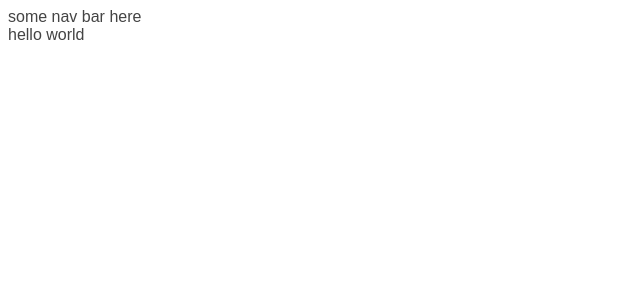
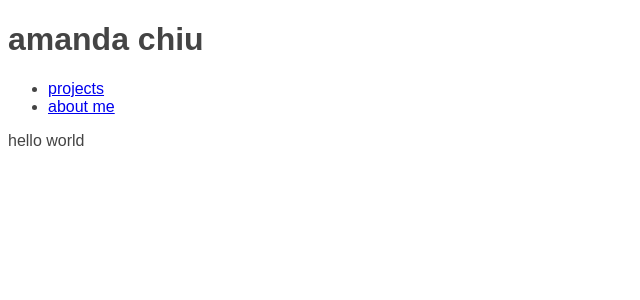
Before and after one commit to amandachiuu/amandachiuu.github.io, a Jekyll site: the page built from index.html, in a window 1280 px wide. Shown: the top 300 px of the page, without its empty margins (0-640 px from the left). Built offline with Jekyll 4.4.1, drawn with Linux system fonts in a browser that asks for light colours; some web fonts are replaced.

Commit message:
add prelim navbar

```diff
--- a/_config.yml
+++ b/_config.yml
@@ -13,7 +13,6 @@
 # you will see them accessed via {{ site.title }}, {{ site.email }}, and so on.
 # You can create any custom variable you would like, and they will be accessible
 # in the templates via {{ site.myvariable }}.
-title: amanda chiu
 description: >- # this means to ignore newlines until "baseurl:"
   Write an awesome description for your new site here. You can edit this
   line in _config.yml. It will appear in your document head meta (for
--- a/_layouts/default.html
+++ b/_layouts/default.html
@@ -1,12 +1,18 @@
 <!DOCTYPE html>
 <html>
 <head>
-<title>{{ site.title }}</title>
+<title>amanda chiu</title>
 <link rel="stylesheet" type="text/css" href="/css/base.css">
 </head>
 <body>
-  <div>some nav bar here</div>
-  <div id="content">
+  <header>
+    <h1>amanda chiu</h1>
+    <ul class="navigation">
+      <li><a href="/projects.html">projects</a></li>
+      <li><a href="/index.html">about me</a></li>
+    </ul>
+  </header>
+  <div class="content">
     {{ content }}
   </div>
 </body>
--- /dev/null
+++ b/projects.html
@@ -0,0 +1,4 @@
+---
+layout: default
+---
+<h1>projects page</h1>
```
